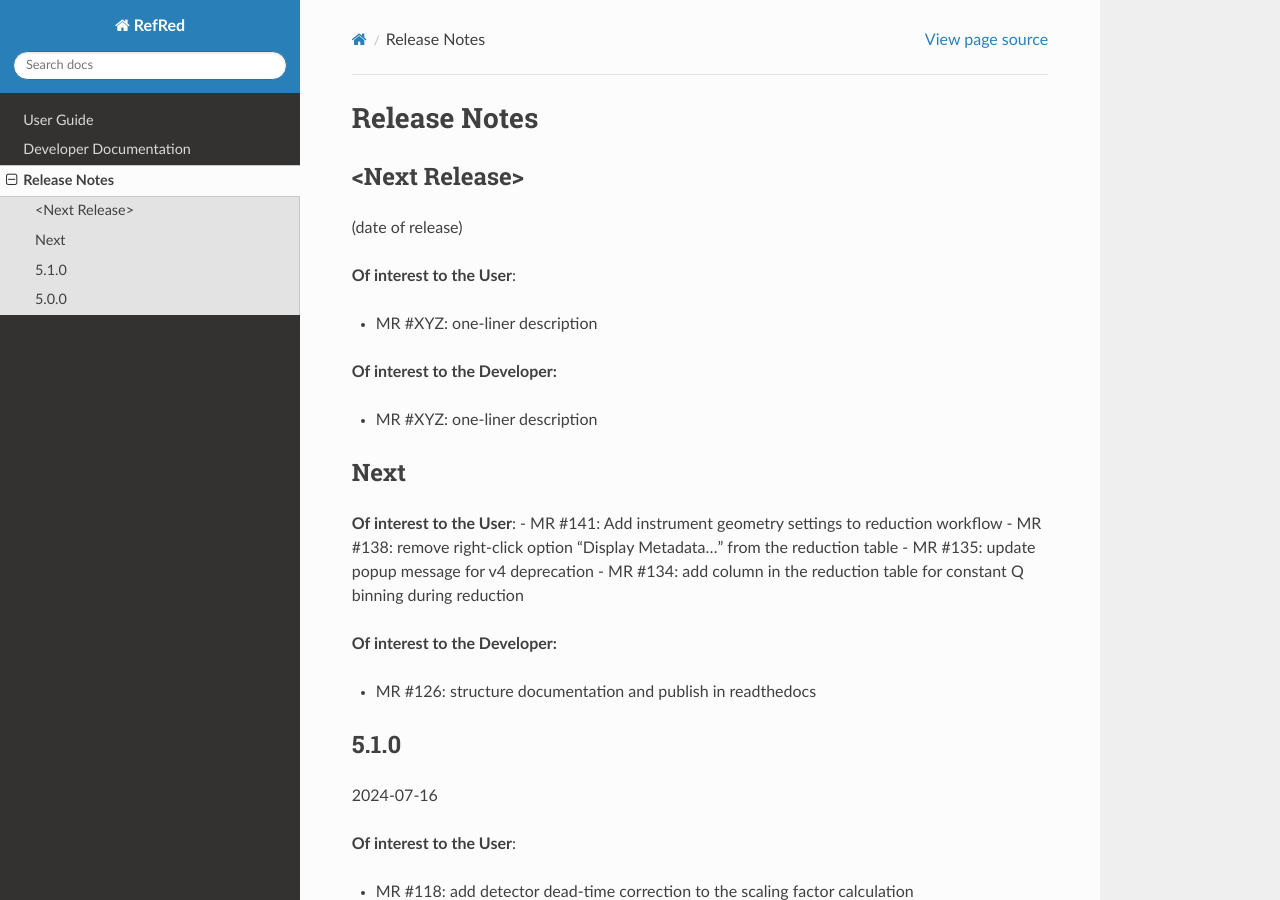
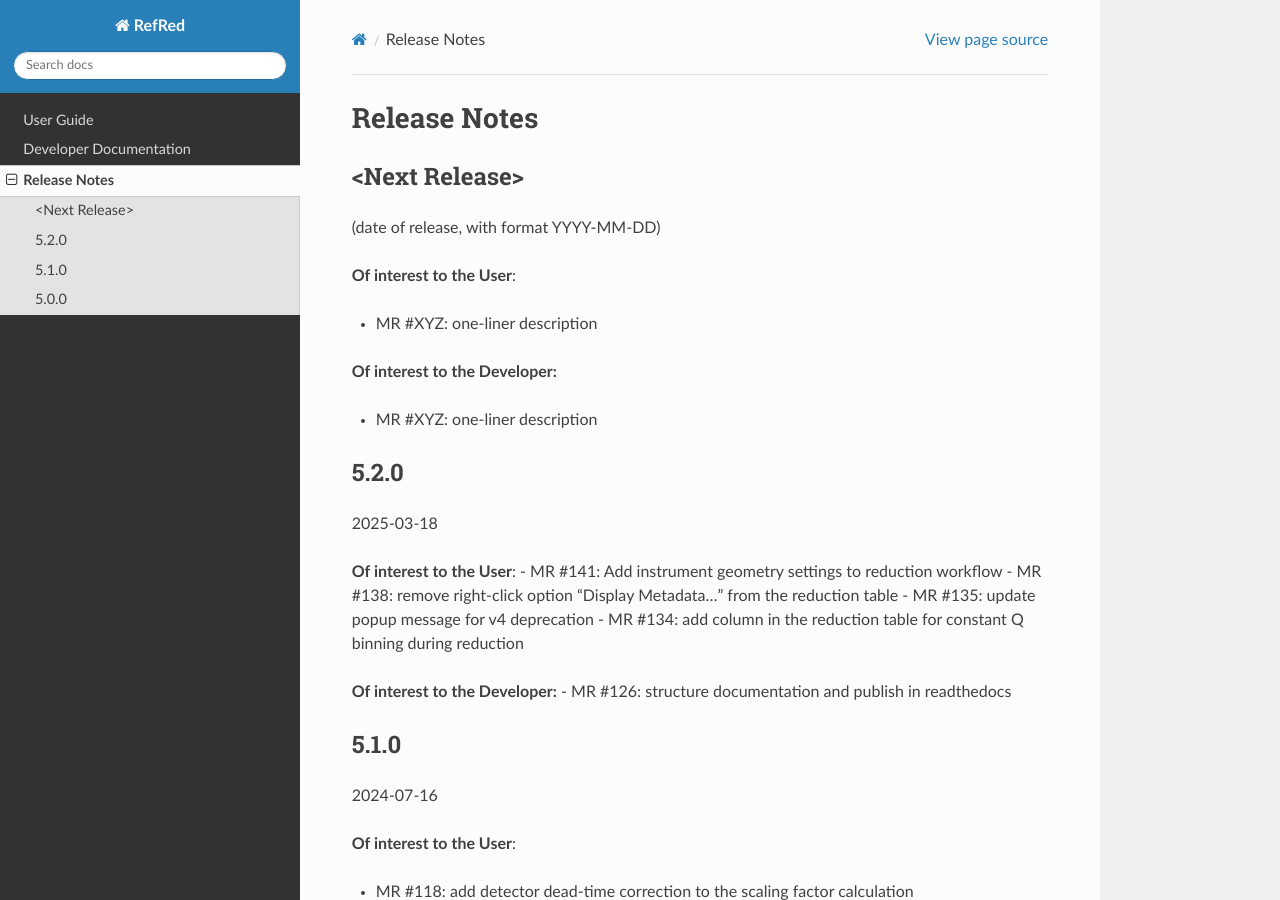
Before and after one commit to neutrons/RefRed, a Sphinx documentation site: the page built from docs/release_notes.rst, in a window 1280 px wide and 900 px high. Built offline with Sphinx 7.4.7 and the Read the Docs theme 3.1.0, drawn with Linux system fonts in a browser that asks for light colours.

Commit message:
date stamp for the release
Signed-off-by: Jose Borreguero <borreguero@gmail.com>

```diff
--- a/docs/release_notes.rst
+++ b/docs/release_notes.rst
@@ -5,7 +5,7 @@ Release Notes
 
 <Next Release>
 --------------
-(date of release)
+(date of release, with format YYYY-MM-DD)
 
 **Of interest to the User**:
 
@@ -16,8 +16,9 @@ Release Notes
 - MR #XYZ: one-liner description
 
 
-Next
-----
+5.2.0
+-----
+2025-03-18
 
 **Of interest to the User**:
 - MR #141: Add instrument geometry settings to reduction workflow
@@ -27,7 +28,6 @@ Next
 
 
 **Of interest to the Developer:**
-
 - MR #126: structure documentation and publish in readthedocs
 
 5.1.0
```
